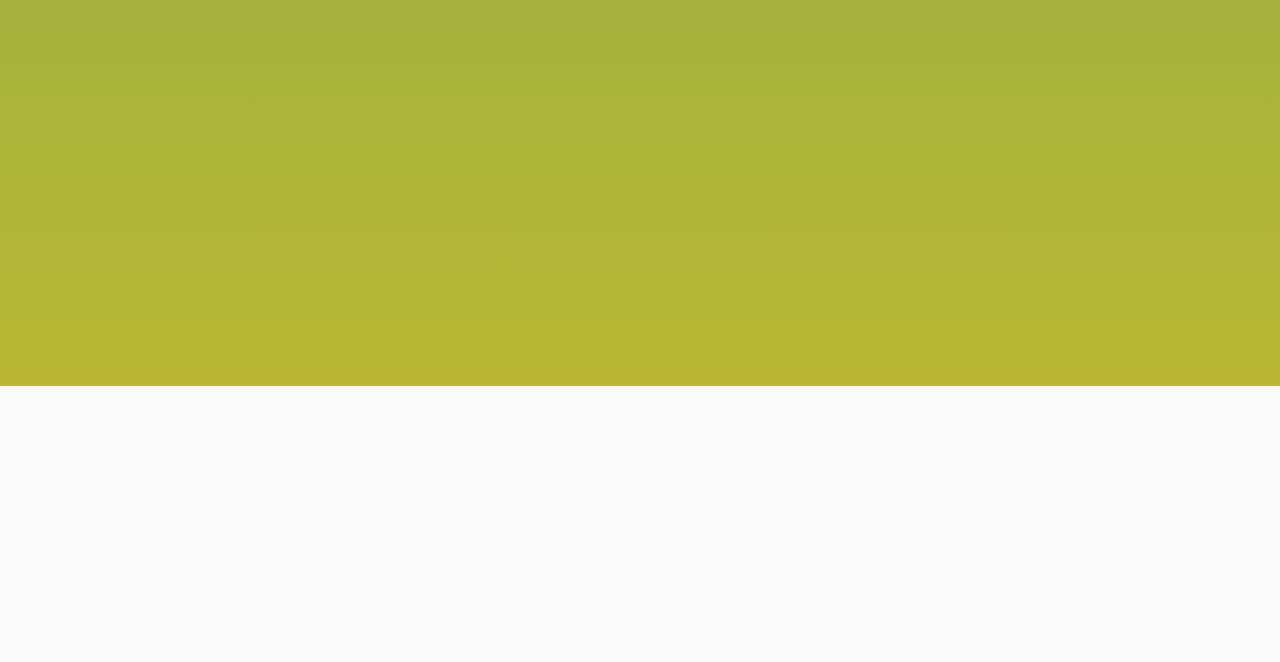
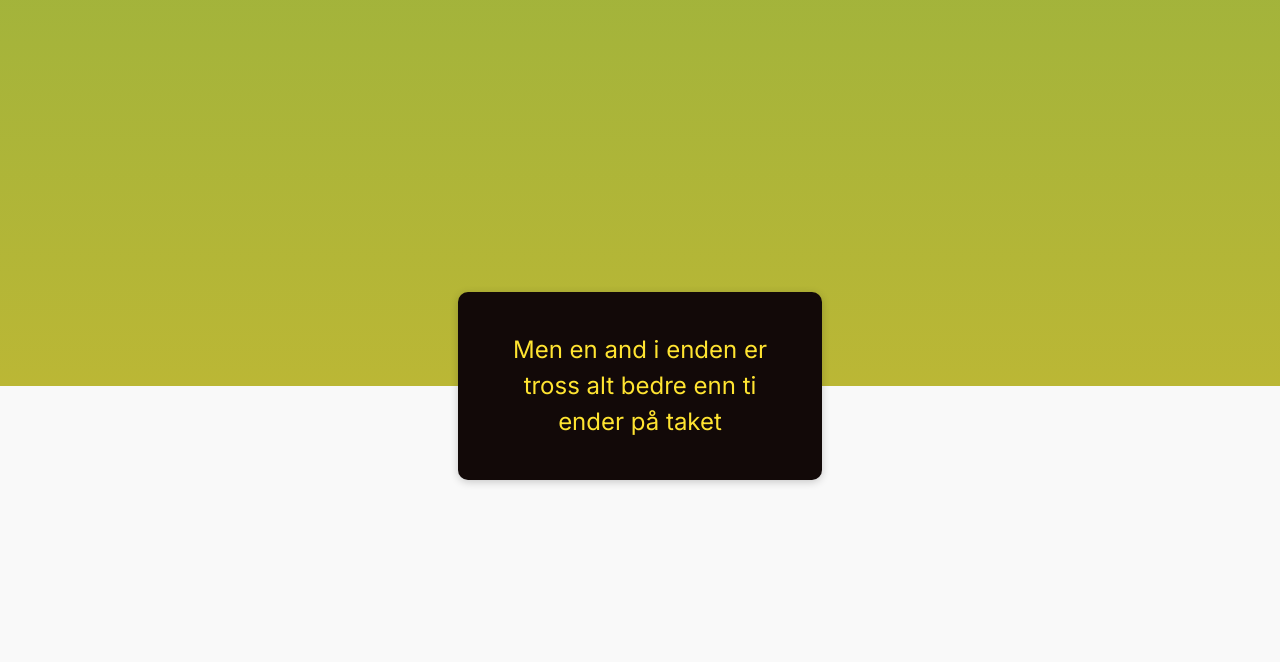
Before and after one commit to jonolave/verdens-ender, a Svelte app: page / in a window 1280 px wide. Shown: the part 4798-5460 px from the top of the page. Built offline with nearby package versions, Linux system fonts and the light colour scheme.

Commit message:
adjust margin for textbox

```diff
--- a/src/App.svelte
+++ b/src/App.svelte
@@ -147,7 +147,7 @@
     </figure>
 
     <!-- Step text -->
-    <article>
+    <article style="margin-top: -50vh;">
       <div class="step center-content" data-index="4">
         <div class="textbox">
           <p>Men en and i enden er tross alt bedre enn ti ender på taket</p>
```
